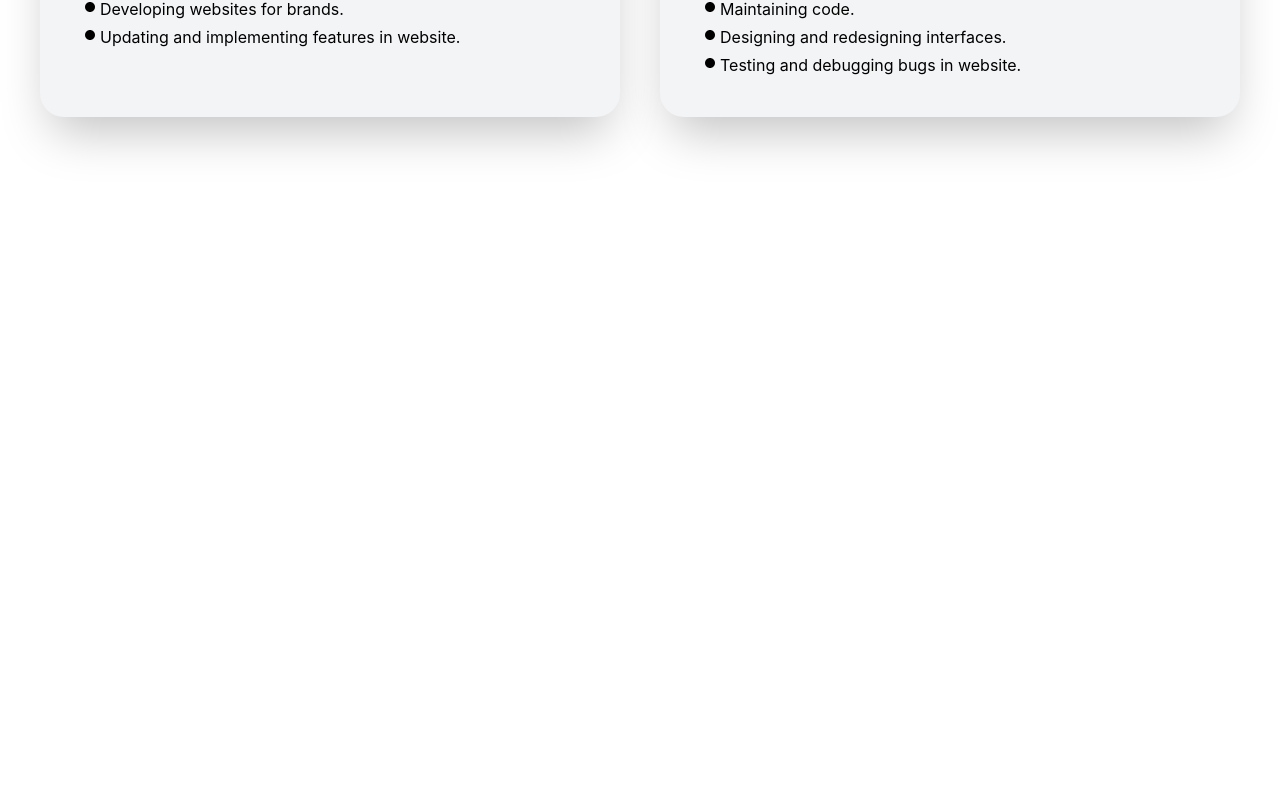
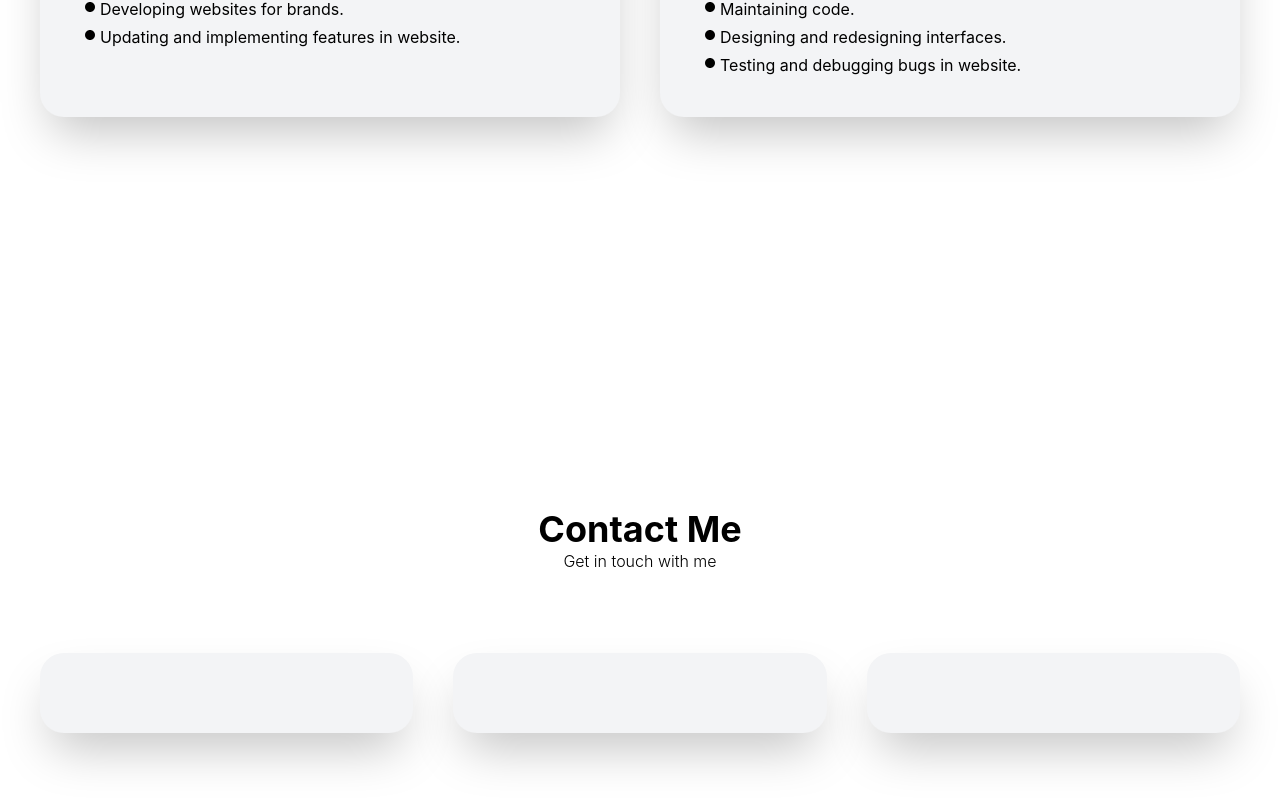
Before and after one commit to Wediah/portfolio2, a Next.js app: page / in a window 1280 px wide. Shown: the part 4114-4919 px from the top of the page. Before the commit the page ends 4463 px from the top, so only its background shows below. Built offline with nearby package versions, Linux system fonts and the light colour scheme.

Commit message:
contact page added

```diff
--- /dev/null
+++ b/pages/Contact.tsx
@@ -0,0 +1,29 @@
+import React from "react"
+import { Element } from 'react-scroll'
+import {FaLocationArrow} from 'react-icons/fa'
+
+
+function Contact () {
+    return(
+        <Element id='experence' name='experience'>
+            <div className="min-h-screen px-10">
+                <h4 className="text-4xl font-bold pt-40 text-center">Contact Me</h4>
+                <h3 className="text-md font-light  text-center">Get in touch with me</h3>
+                <div className=" gap-10 lg:flex pt-10">
+                    <div className="shadow-2xl rounded-3xl text-center p-10 my-10 flex-1 bg-gray-100">
+                        <div></div>
+                    </div>
+                    <div className="shadow-2xl rounded-3xl text-center p-10 my-10 flex-1 bg-gray-100">
+
+                    </div>
+                    <div className="shadow-2xl rounded-3xl text-center p-10 my-10 flex-1 bg-gray-100">
+
+                    </div>
+                </div>
+
+            </div>
+        </Element>
+    );
+}
+
+export default Contact;
--- a/pages/index.tsx
+++ b/pages/index.tsx
@@ -7,6 +7,7 @@ import Landing from './Landing'
 import Portfolio from './portfolio'
 import Skill from './skill'
 import Experience from './Experience'
+import Contact from './Contact'
 
 export default function Home() {
   return (
@@ -24,6 +25,7 @@ export default function Home() {
         <Services/>
         <Portfolio />
         <Experience />
+        <Contact/>
       </main>
 
     </div>
```
